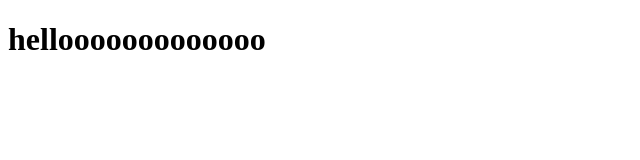
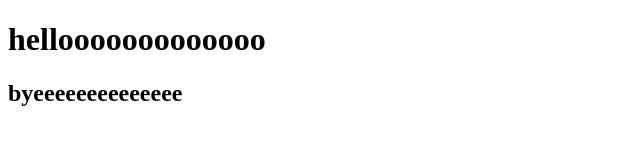
Before and after one commit to asiye-y/maktab, a plain HTML site: page index.html in a window 1280 px wide. Shown: the whole page, without its empty margins (0-640 px from the left). Drawn offline with Linux system fonts and the light colour scheme.

Commit message:
this is reapet!!

```diff
--- a/index.html
+++ b/index.html
@@ -3,6 +3,7 @@
 
 <body>
     <h1>hellooooooooooooo</h1>
+    <h2>byeeeeeeeeeeeeee</h2>
 </body>
 
 
```
